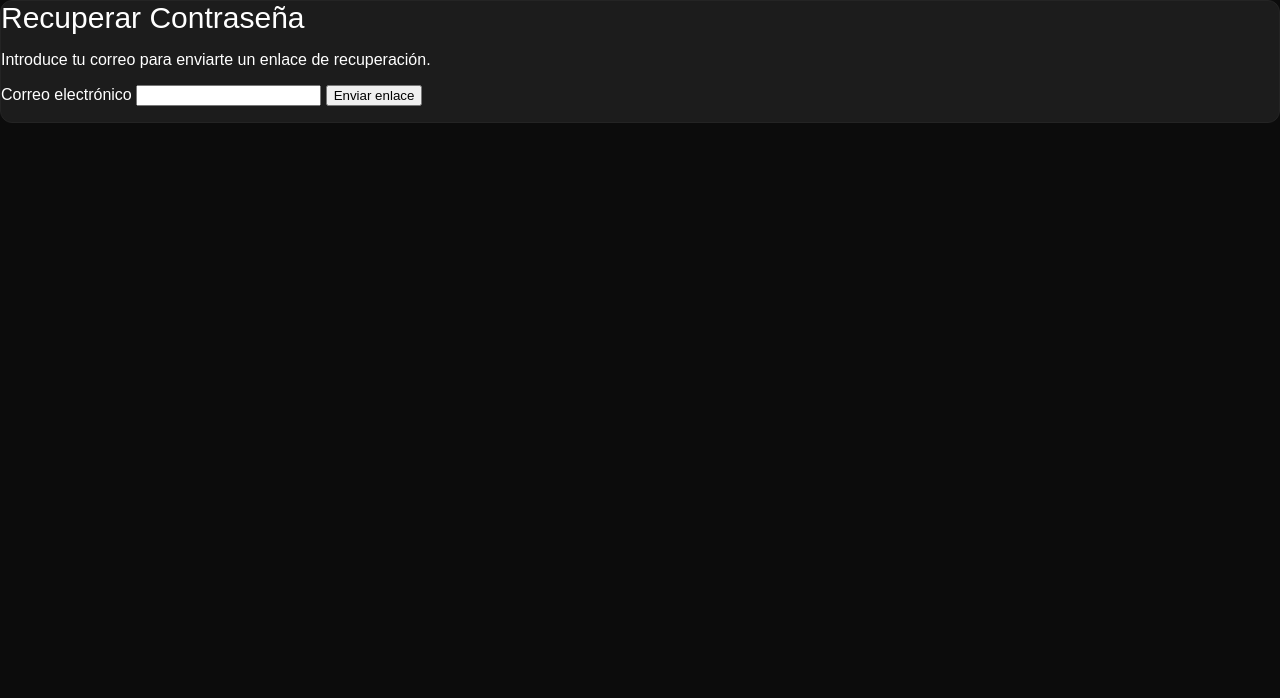
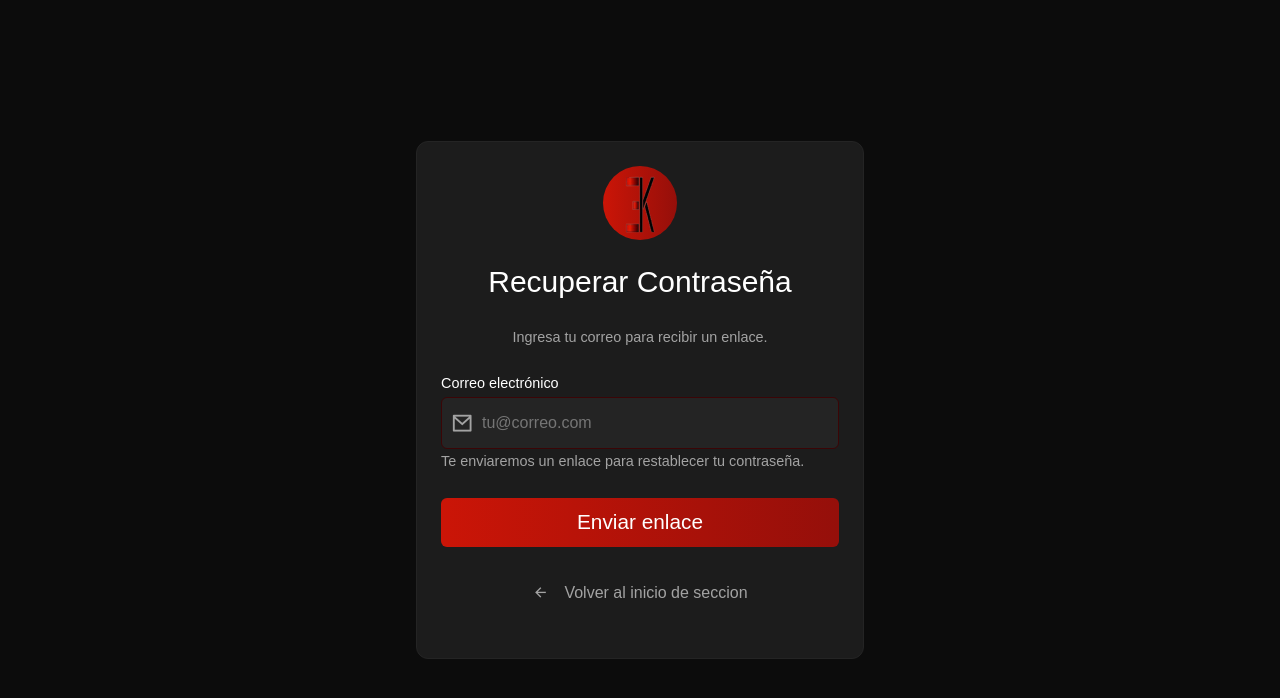
Before and after one commit to Enzoadrien/reportes3k, a website: page src/views/forgot-password.html in a window 1280 px wide. Drawn offline with nearby package versions, Linux system fonts and the light colour scheme; a web font is replaced by a local one.

```diff
--- a/src/css/globals.css
+++ b/src/css/globals.css
@@ -107,6 +107,11 @@
 }
 
 /*************** Links ****************/
+.link{
+   text-decoration: none;
+    cursor: pointer;
+}
+
 .link-red{
   color: var(--brand-red-bright);
   text-decoration: none;
@@ -119,6 +124,9 @@
 /*************** paddings y margins ****************/
 .mt-03{
   margin-top: 0.3em;
+}
+.mt-0-5{
+  margin-top: 0.5em;
 }
 .m-05em{
     margin-bottom: 1em;
@@ -137,6 +145,16 @@
 }
 
 /************** Inputs *****************/
+.input{
+    width: 100%;
+    outline: none;
+    transition: border-color 0.3s;
+    border-radius: calc(var(--radius) - 2px);
+    font-size: 1rem;
+    padding: 1em;
+    box-sizing: border-box;
+}
+
 .input-100{
     background-color: var(--muted);
     width: 100%;
@@ -178,7 +196,7 @@
   justify-content: center;
   align-items: center;
   border-radius: calc(infinity * 1px);
-  padding: 0.5em;
+  padding: 0.3em;
 }
 .img-circle{
   width: 100%;
@@ -187,6 +205,20 @@
 }
 
 /************** Buttons ******************/
+.button{
+  box-sizing: border-box;
+  font-weight: 100;
+  display: flex;
+  justify-content: center;
+  align-items: center;
+  outline-style: none;
+  border-radius: calc(var(--radius) - 2px);
+  height: calc(var(--spacing) * 12);
+  border: none;
+  transition: all 0.3s ease;
+  position: relative;
+  overflow: hidden;
+}
 
 .button-primary{
   background: var(--gradient-primary-color);
--- a/src/css/views/login.css
+++ b/src/css/views/login.css
@@ -23,7 +23,7 @@
 
 /*************** Circle **************/
 .circle-login{
-    width: 2.8em;
+    width: 4em;
     background: var(--gradient-primary-color);
 }
 /*************** padding / margin **************/
@@ -63,7 +63,15 @@
   display: inline-block; /* muestra spinner al cargar */
 }
 
-.button-primary.loading .btn-text {
-  /* opcional: cambiar texto visual */
-  /* se puede hacer: content: "Ingresando..."; en JS */
+
+.button-link{
+    color: var(--muted-foreground);
+    gap: 1em;
+    padding: 1em;
+    font-size: 1rem;
 }
+
+.button-link:hover{
+    background-color: var(--muted);
+    color: var(--card-foreground);
+}
--- a/src/views/forgot-password.html
+++ b/src/views/forgot-password.html
@@ -4,19 +4,43 @@
 <meta charset="UTF-8">
 <meta name="viewport" content="width=device-width, initial-scale=1.0">
 <title>Recuperar Contraseña</title>
-<link rel="stylesheet" href="/css/globals.css">
+<!-- Remix Icon-->
+<link href="https://cdn.jsdelivr.net/npm/remixicon@4.2.0/fonts/remixicon.css" rel="stylesheet">
+
+<link rel="stylesheet" href="/src/css/globals.css">
+<link rel="stylesheet" href="/src/css/views/login.css">
 </head>
 <body>
-<main>
+<main class="login">
     <section class="card card-login">
         <form id="forgotForm">
-            <h2>Recuperar Contraseña</h2>
-            <p>Introduce tu correo para enviarte un enlace de recuperación.</p>
+             <div class="div-center">
+                <div class="circle circle-login m-05em">
+                    <img src="/src/assets/icon/logo-icono.ico" alt="Icono 3k" class="img-circle "></img>
+                </div>
+                <h2 class="mt-03 m-05em">Recuperar Contraseña</h2>
+                <h5 class="m-h5-login">Ingresa tu correo para recibir un enlace.</h5>
+             </div>
+             <div>
+                <label for="correo" class="font-6">Correo electrónico</label>
+                <div class="input-icon-red  mt-03">
+                    <i class="ri-mail-line font-5"></i>
+                    <input type="email" id="correo" class="input-100" placeholder="tu@correo.com" required>
+                </div>
+                 <h5 class="m-h5-login mt-03">Te enviaremos un enlace para restablecer tu contraseña.</h5>
 
-            <label for="correo">Correo electrónico</label>
-            <input type="email" id="correo" required>
+                 <div>
+                     <button type="submit" class="button-primary size-100 m-05em">
+                        <span class="btn-text">Enviar enlace</span>
+                        <div class="spinner"></div>
+                    </button>
 
-            <button type="submit">Enviar enlace</button>
+                    <a class="button link button-link" href="/login.html">
+                        <i class="ri-arrow-left-line"></i>
+                        Volver al inicio de seccion
+                    </a>
+                 </div>
+             </div>
             <p id="msg"></p>
         </form>
     </section>
```
Also changed, not shown: login.html (+2 -1 lines), src/js/main.js (+5 -12 lines), src/js/reset.js (+25 -10 lines), src/views/reset-password.html (+14 -4 lines).
